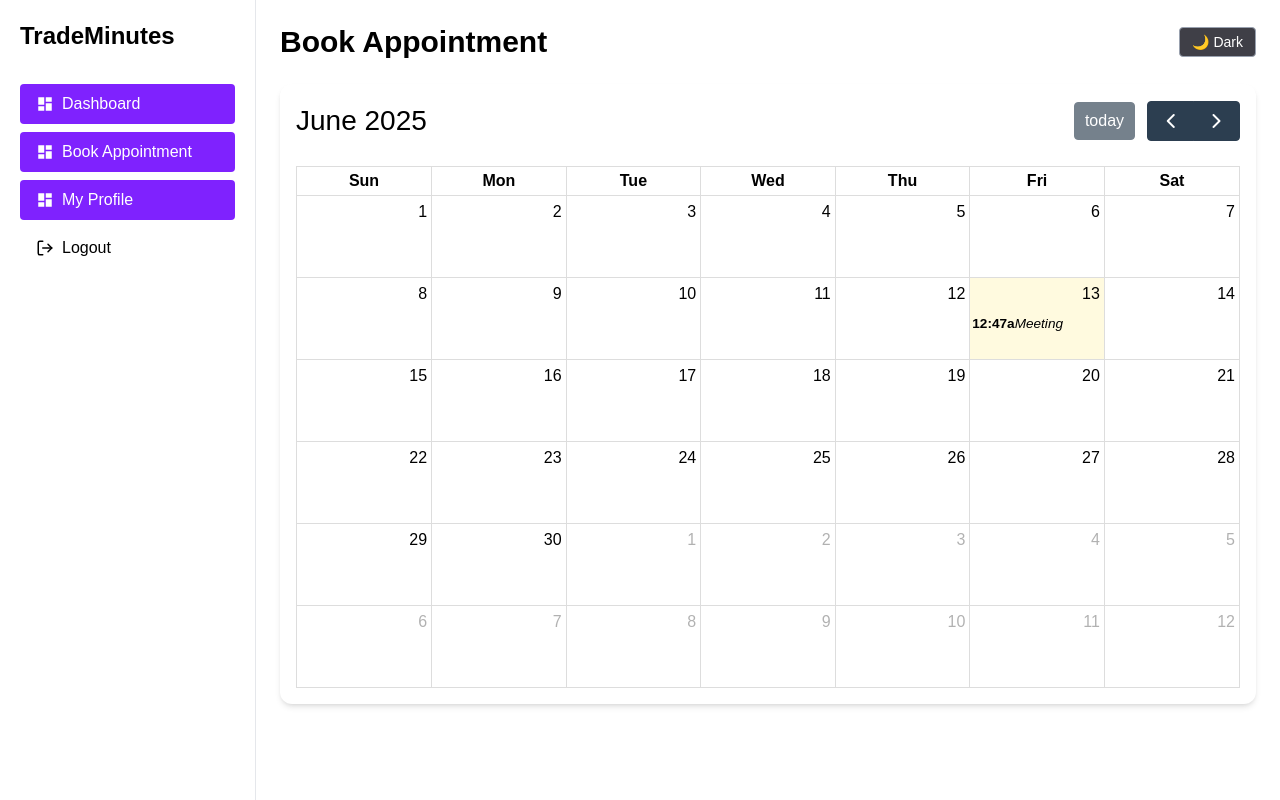
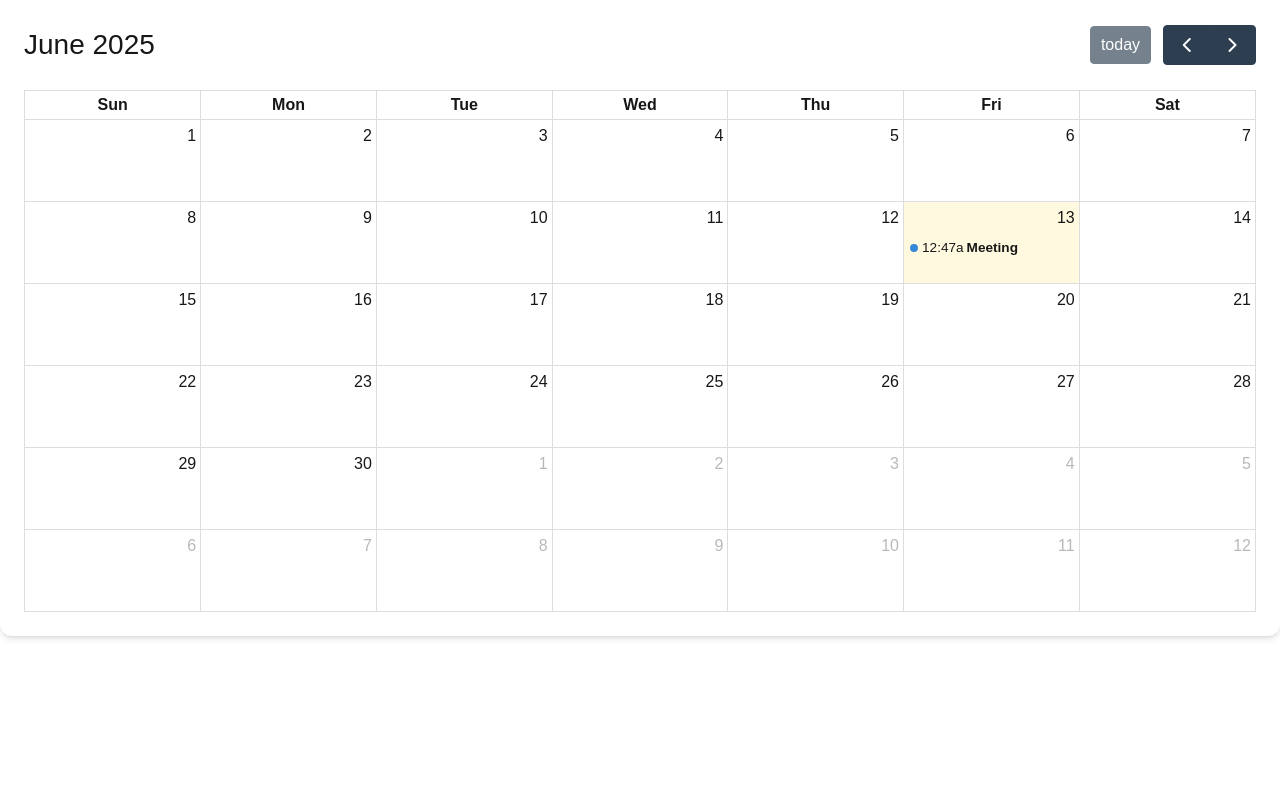
Before and after one commit to stevie1mat/frontend-test, a Next.js app: page /book-appointment in a window 1280 px wide. Built offline with nearby package versions, Linux system fonts and the light colour scheme.

Commit message:
added reusable components

```diff
--- a/src/app/book-appointment/page.tsx
+++ b/src/app/book-appointment/page.tsx
@@ -1,104 +1,17 @@
 'use client';
 
-import { useEffect, useState } from 'react';
-import { useRouter } from 'next/navigation';
-import { MdDashboard } from 'react-icons/md';
-import { FiLogOut } from 'react-icons/fi';
 import FullCalendar from '@fullcalendar/react';
 import dayGridPlugin from '@fullcalendar/daygrid';
 
-const events = [
-  { title: 'Meeting', start: new Date() }
-];
-
-export default function BookAppointment() {
-  const [isDarkMode, setIsDarkMode] = useState(false);
-  const router = useRouter();
-
-  useEffect(() => {
-    const savedTheme = localStorage.getItem('theme');
-    setIsDarkMode(savedTheme === 'dark');
-  }, []);
-
-  useEffect(() => {
-    const root = document.documentElement;
-    if (isDarkMode) {
-      root.classList.add('dark');
-      localStorage.setItem('theme', 'dark');
-    } else {
-      root.classList.remove('dark');
-      localStorage.setItem('theme', 'light');
-    }
-  }, [isDarkMode]);
-
-  const handleLogout = () => {
-    localStorage.removeItem('token');
-    router.push('/login');
-  };
-
+export default function BookAppointmentPage() {
   return (
-    <div className={`${isDarkMode ? 'bg-black text-white' : 'bg-white text-black'} min-h-screen flex`}>
-      {/* Sidebar */}
-      <aside className={`w-64 min-h-screen p-5 space-y-4 ${isDarkMode ? 'bg-zinc-800 text-white' : 'bg-white text-black border-r border-gray-200'}`}>
-        <h2 className="text-2xl font-bold mb-8 cursor-pointer" onClick={() => router.push('/')}>
-          TradeMinutes
-        </h2>
-        <nav className="space-y-2">
-          <button onClick={() => router.push('/dashboard')} className="flex items-center gap-2 w-full text-left py-2 px-4 rounded bg-violet-600 text-white">
-            <MdDashboard className="text-lg" />
-            Dashboard
-          </button>
-          <button className="flex items-center gap-2 w-full text-left py-2 px-4 rounded bg-violet-600 text-white">
-            <MdDashboard className="text-lg" />
-            Book Appointment
-          </button>
-          <button onClick={() => router.push('/profile')} className="flex items-center gap-2 w-full text-left py-2 px-4 rounded bg-violet-600 text-white">
-            <MdDashboard className="text-lg" />
-            My Profile
-          </button>
-          <button
-            onClick={handleLogout}
-            className="flex items-center gap-2 w-full text-left py-2 px-4 rounded
-              text-black dark:text-white
-              bg-white hover:bg-gray-200
-              dark:bg-zinc-800 dark:hover:bg-zinc-700"
-          >
-            <FiLogOut className="text-lg text-black dark:text-white" />
-            Logout
-          </button>
-        </nav>
-      </aside>
-
-      {/* Main Content */}
-      <main className="flex-1 p-6">
-        <div className="flex justify-between items-center mb-6">
-          <h1 className="text-3xl font-semibold">Book Appointment</h1>
-          <button
-            onClick={() => setIsDarkMode(!isDarkMode)}
-            className="text-sm rounded border px-3 py-1 border-gray-400 bg-zinc-700 text-white hover:bg-zinc-600"
-          >
-            {isDarkMode ? '☀️ Light' : '🌙 Dark'}
-          </button>
-        </div>
-
-        <div className={`${isDarkMode ? 'bg-zinc-900' : 'bg-white'} p-4 rounded-xl shadow-md`}>
-          <FullCalendar
-            plugins={[dayGridPlugin]}
-            initialView='dayGridMonth'
-            events={events}
-            eventContent={renderEventContent}
-            height="auto"
-          />
-        </div>
-      </main>
+    <div className="bg-white dark:bg-zinc-900 p-6 rounded-xl shadow-md">
+      <FullCalendar
+        plugins={[dayGridPlugin]}
+        initialView="dayGridMonth"
+        events={[{ title: 'Meeting', start: new Date() }]}
+        height="auto"
+      />
     </div>
   );
 }
-
-function renderEventContent(eventInfo: any) {
-  return (
-    <>
-      <b>{eventInfo.timeText}</b> <i>{eventInfo.event.title}</i>
-    </>
-  );
-}
--- /dev/null
+++ b/src/components/Layouts/AppLayout.tsx
@@ -0,0 +1,102 @@
+'use client';
+
+import { useEffect, useState, ReactNode } from 'react';
+import { useRouter, usePathname } from 'next/navigation';
+import { MdDashboard } from 'react-icons/md';
+import { FiLogOut } from 'react-icons/fi';
+
+interface LayoutProps {
+  children: ReactNode;
+}
+
+export default function AppLayout({ children }: LayoutProps) {
+  const [isDarkMode, setIsDarkMode] = useState(false);
+  const router = useRouter();
+  const pathname = usePathname();
+
+  useEffect(() => {
+    const saved = localStorage.getItem('theme');
+    setIsDarkMode(saved === 'dark');
+  }, []);
+
+  useEffect(() => {
+    const root = document.documentElement;
+    if (isDarkMode) {
+      root.classList.add('dark');
+      localStorage.setItem('theme', 'dark');
+    } else {
+      root.classList.remove('dark');
+      localStorage.setItem('theme', 'light');
+    }
+  }, [isDarkMode]);
+
+  const handleLogout = () => {
+    localStorage.removeItem('token');
+    router.push('/login');
+  };
+
+  return (
+    <div className={`${isDarkMode ? 'bg-black text-white' : 'bg-white text-black'} min-h-screen flex`}>
+      {/* Sidebar */}
+      <aside className={`w-64 min-h-screen p-5 space-y-4 ${isDarkMode ? 'bg-zinc-800' : 'bg-white border-r border-gray-200'}`}>
+        <h2 className="text-2xl font-bold mb-8 cursor-pointer" onClick={() => router.push('/')}>
+          TradeMinutes
+        </h2>
+        <nav className="space-y-2">
+          <SidebarButton href="/dashboard" label="Dashboard" pathname={pathname} router={router} />
+          <SidebarButton href="/dashboard/book-appointment" label="Book Appointment" pathname={pathname} router={router} />
+          <SidebarButton href="/dashboard/profile" label="My Profile" pathname={pathname} router={router} />
+          <button
+            onClick={handleLogout}
+            className="flex items-center gap-2 w-full text-left py-2 px-4 rounded bg-white hover:bg-gray-200 dark:bg-zinc-800 dark:hover:bg-zinc-700"
+          >
+            <FiLogOut className="text-lg" />
+            Logout
+          </button>
+        </nav>
+      </aside>
+
+      {/* Main content */}
+      <main className="flex-1 p-6">
+        <div className="flex justify-between items-center mb-6">
+          <h1 className="text-3xl font-semibold capitalize">
+            {pathname?.split('/').pop()?.replace('-', ' ')}
+          </h1>
+          <button
+            onClick={() => setIsDarkMode(!isDarkMode)}
+            className="text-sm rounded border px-3 py-1 border-gray-400 bg-zinc-700 text-white hover:bg-zinc-600"
+          >
+            {isDarkMode ? '☀️ Light' : '🌙 Dark'}
+          </button>
+        </div>
+        {children}
+      </main>
+    </div>
+  );
+}
+
+function SidebarButton({
+  href,
+  label,
+  pathname,
+  router,
+}: {
+  href: string;
+  label: string;
+  pathname: string;
+  // eslint-disable-next-line @typescript-eslint/no-explicit-any
+  router: any;
+}) {
+  const isActive = pathname === href;
+  return (
+    <button
+      onClick={() => router.push(href)}
+      className={`flex items-center gap-2 w-full text-left py-2 px-4 rounded ${
+        isActive ? 'bg-violet-600 text-white' : 'bg-gray-100 dark:bg-zinc-700 text-black dark:text-white'
+      }`}
+    >
+      <MdDashboard className="text-lg" />
+      {label}
+    </button>
+  );
+}
--- /dev/null
+++ b/src/components/Layouts/layout.tsx
@@ -0,0 +1,7 @@
+'use client';
+
+import AppLayout from './AppLayout';
+
+export default function DashboardWrapper({ children }: { children: React.ReactNode }) {
+  return <AppLayout>{children}</AppLayout>;
+}
```
